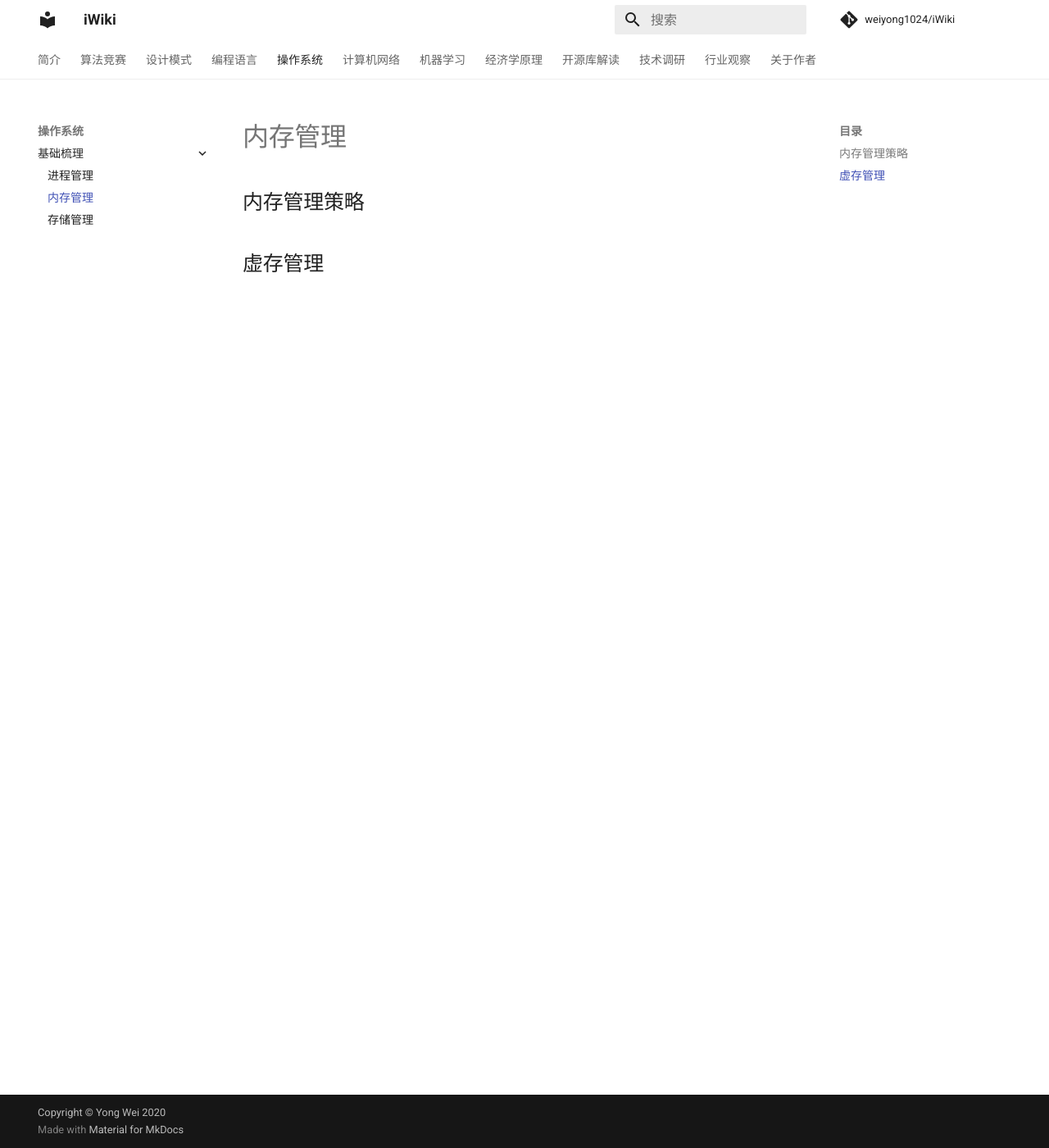
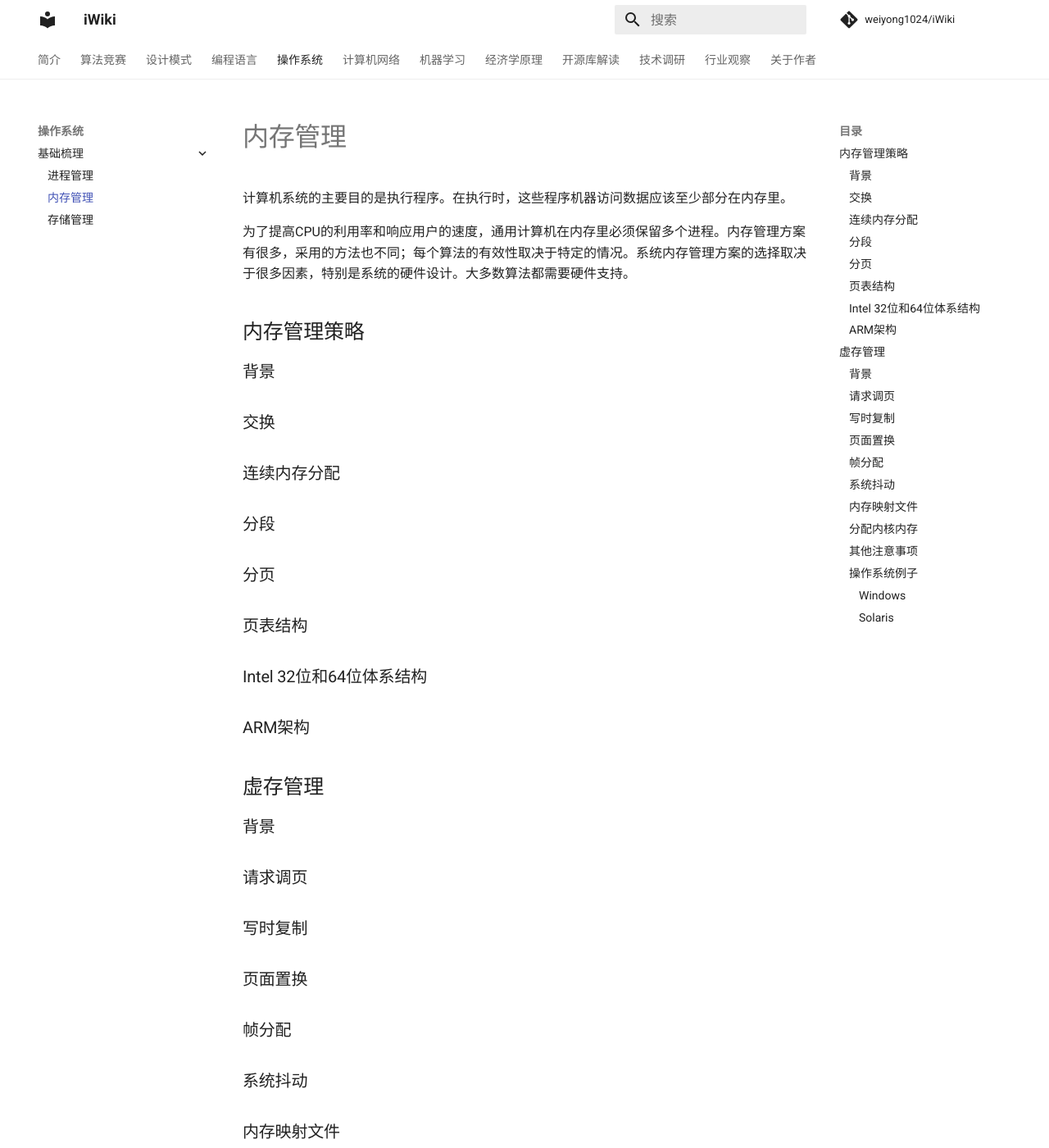
Before and after one commit to weiyong1024/iWiki, an MkDocs documentation site: the page built from docs/operating_system/basic/memory_management.md, in a window 1280 px wide and 1400 px high. Shown: the whole window at 82% size. Built offline with MkDocs 1.6.1 and Material for MkDocs 9.7.7, drawn with Linux system fonts in a browser that asks for light colours; comment, search, counter and statistics services are not loaded; some of the changed text lies outside the part shown.

Commit message:
Add memory management

```diff
--- a/docs/operating_system/basic/memory_management.md
+++ b/docs/operating_system/basic/memory_management.md
@@ -1,5 +1,54 @@
 # 内存管理
+
+计算机系统的主要目的是执行程序。在执行时，这些程序机器访问数据应该至少部分在内存里。
+
+为了提高CPU的利用率和响应用户的速度，通用计算机在内存里必须保留多个进程。内存管理方案有很多，采用的方法也不同；每个算法的有效性取决于特定的情况。系统内存管理方案的选择取决于很多因素，特别是系统的硬件设计。大多数算法都需要硬件支持。
 
 ## 内存管理策略
 
+### 背景
+
+
+
+### 交换
+
+### 连续内存分配
+
+### 分段
+
+### 分页
+
+### 页表结构
+
+### Intel 32位和64位体系结构
+
+### ARM架构
+
+
 ## 虚存管理
+
+### 背景
+
+### 请求调页
+
+### 写时复制
+
+### 页面置换
+
+### 帧分配
+
+### 系统抖动
+
+### 内存映射文件
+
+### 分配内核内存
+
+### 其他注意事项
+
+### 操作系统例子
+
+本节讨论 Windows 和 Solaris 如何实现虚拟内存。
+
+#### Windows
+
+#### Solaris
```
